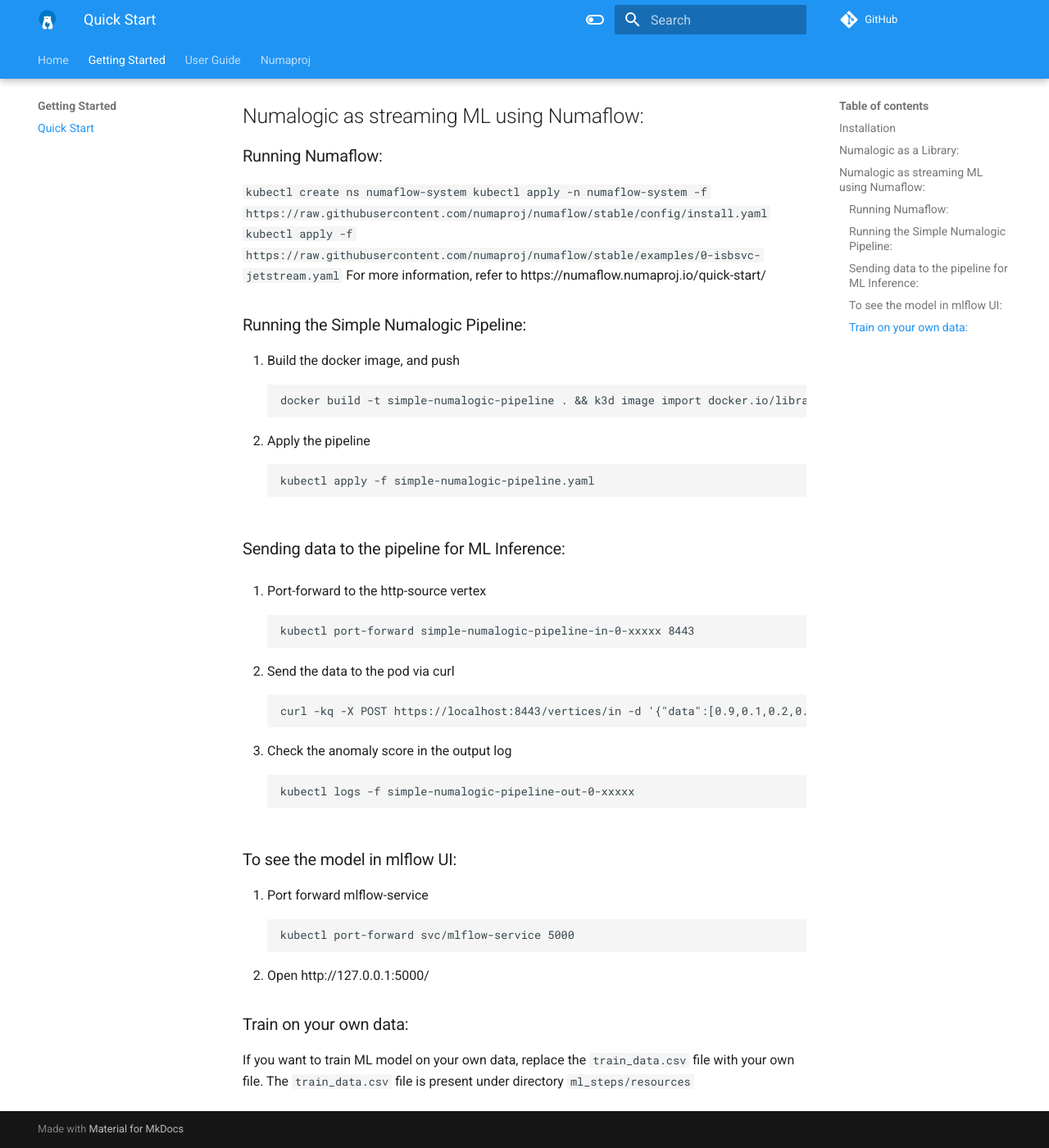
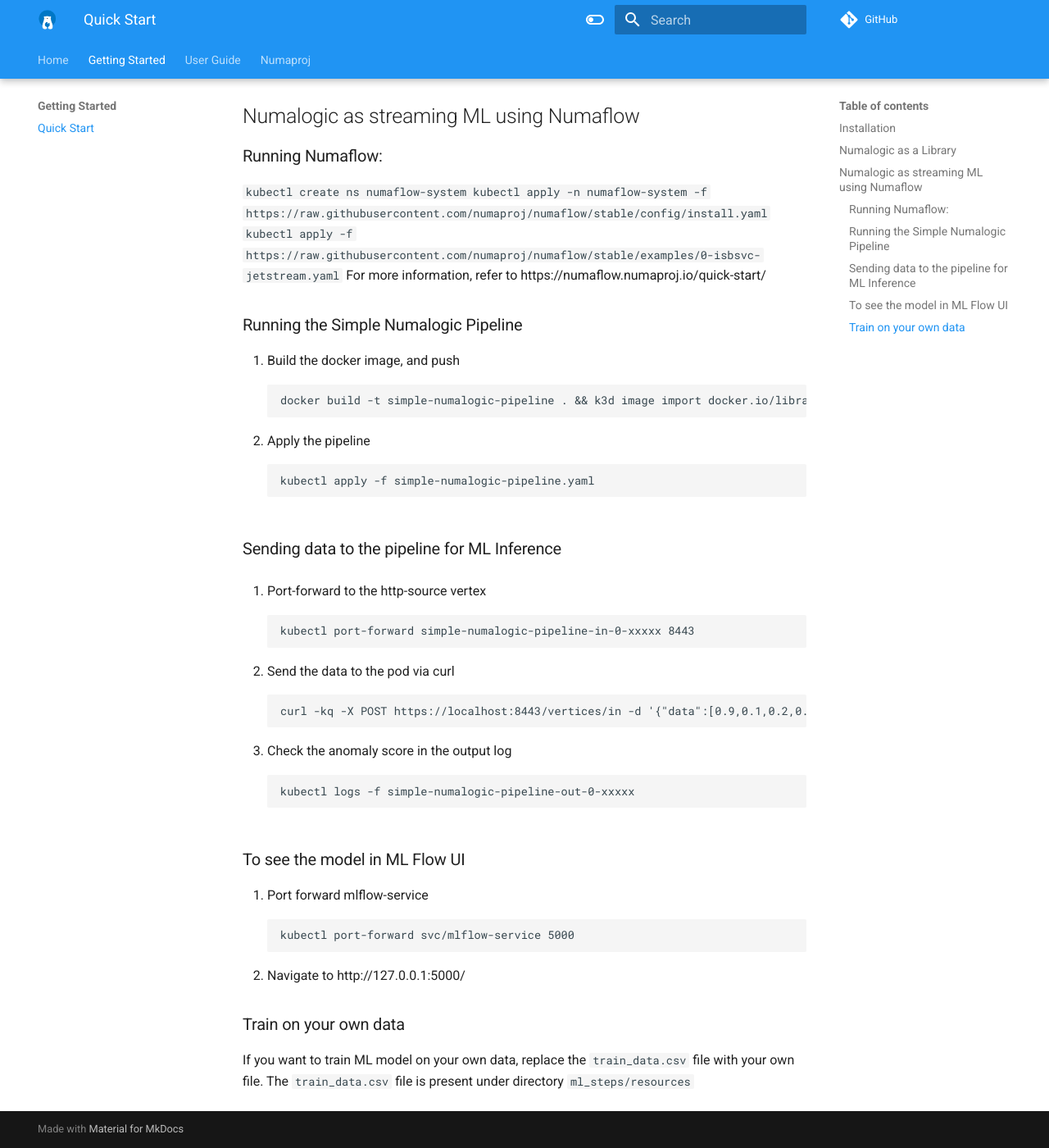
Before and after one commit to numaproj/numalogic, an MkDocs documentation site: the page built from docs/quick-start.md, in a window 1280 px wide and 1400 px high, scrolled down 795 px. Shown: the whole window at 82% size. Built offline with MkDocs 1.6.1 and Material for MkDocs 9.7.7, drawn with Linux system fonts in a browser that asks for light colours; comment, search, counter and statistics services are not loaded; some of the changed text lies outside the part shown.

````diff
--- a/docs/quick-start.md
+++ b/docs/quick-start.md
@@ -8,7 +8,7 @@
 pip install numalogic
 ```
 
-## Numalogic as a Library:
+## Numalogic as a Library
 
 Numalogic can used as an independent library.
 
@@ -35,8 +35,7 @@
 
 For more detailed experimentation, refer to [quick-start-example](https://github.com/numaproj/numalogic/blob/main/examples/quick-start.ipynb)
 
-
-## Numalogic as streaming ML using Numaflow:
+## Numalogic as streaming ML using Numaflow
 
 ### Running Numaflow:
 
@@ -47,7 +46,7 @@
    ```
 For more information, refer to https://numaflow.numaproj.io/quick-start/
 
-### Running the Simple Numalogic Pipeline:
+### Running the Simple Numalogic Pipeline
 
 1. Build the docker image, and push
 ```
@@ -58,7 +57,7 @@
 kubectl apply -f simple-numalogic-pipeline.yaml
 ```
 
-### Sending data to the pipeline for ML Inference:
+### Sending data to the pipeline for ML Inference
 
 1. Port-forward to the http-source vertex
    ```
@@ -75,14 +74,14 @@
    kubectl logs -f simple-numalogic-pipeline-out-0-xxxxx
    ```
 
-### To see the model in mlflow UI:
+### To see the model in ML Flow UI
 
 1. Port forward mlflow-service
    ```
    kubectl port-forward svc/mlflow-service 5000
    ```
-2. Open http://127.0.0.1:5000/
+2. Navigate to http://127.0.0.1:5000/
 
-### Train on your own data:
+### Train on your own data
 If you want to train ML model on your own data, replace the `train_data.csv` file with your own file.
 The `train_data.csv` file is present under directory `ml_steps/resources`
````
Also changed, not shown: README.md (+0 -79 lines), docs/autoencoders.md (+5 -5 lines), docs/inference.md (+18 -0 lines), docs/ml-flow.md (+57 -0 lines).
